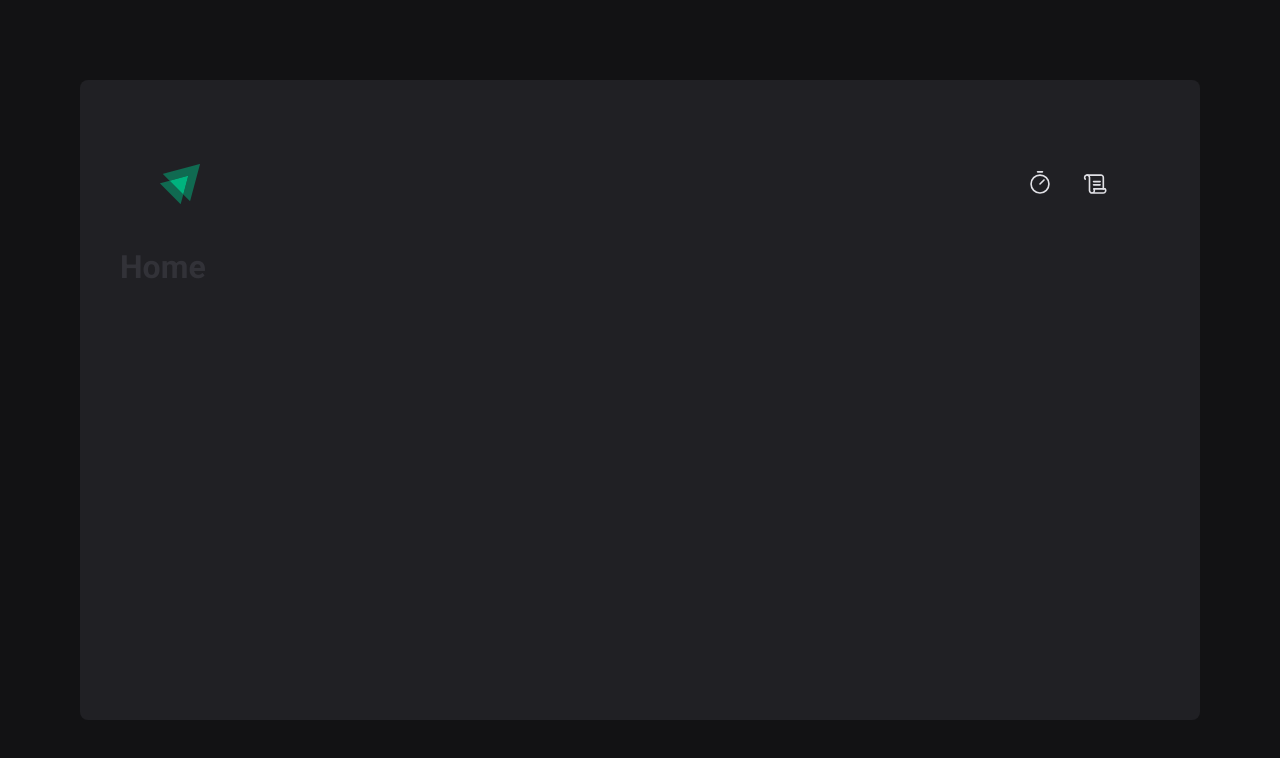
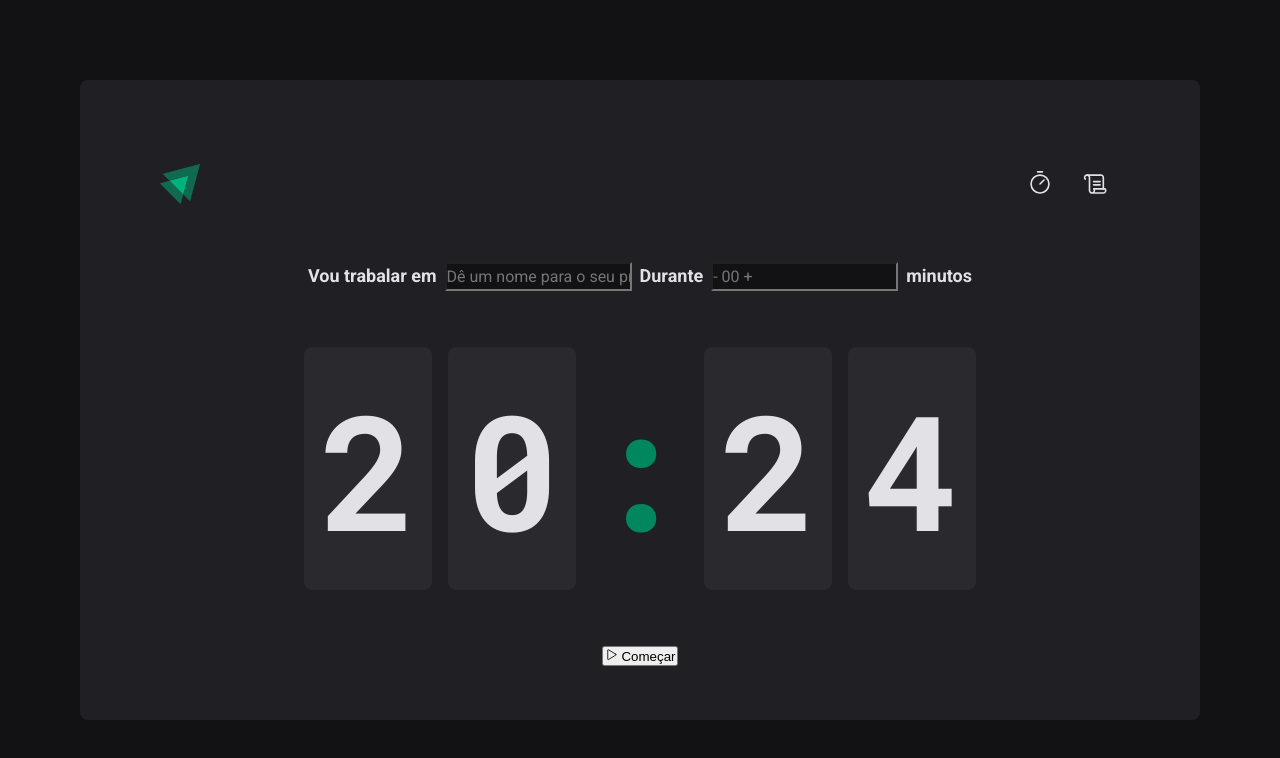
Before and after one commit to AlisonAndr/Ignite-Timer, a React (Vite) app: page / in a window 1280 px wide. Shown: the top 758 px of the page. Built offline with nearby package versions, Linux system fonts and the light colour scheme.

Commit message:
feat: Estrutura da página Home quase finalizada

```diff
--- a/src/Router.tsx
+++ b/src/Router.tsx
@@ -1,7 +1,7 @@
 import { Route, Routes } from 'react-router-dom'
 
 // Pages
-import { Home } from './pages/home'
+import { Home } from './pages/Home'
 import { History } from './pages/history'
 import { DefaultLayout } from './layouts/DefaultLayout'
 
--- /dev/null
+++ b/src/pages/Home/index.tsx
@@ -0,0 +1,43 @@
+import { Play } from 'phosphor-react'
+import {
+  CountdownContainer,
+  FormContainer,
+  HomeContainer,
+  Separator,
+} from './styles'
+
+export function Home() {
+  return (
+    <HomeContainer>
+      <form>
+        <FormContainer>
+          {/* Input da tarefa */}
+          <label htmlFor="task">Vou trabalar em</label>
+          <input
+            type="text"
+            id="task"
+            placeholder="Dê um nome para o seu projeto"
+          />
+
+          {/* Input dos minutos */}
+          <label htmlFor="minutesAmount">Durante</label>
+          <input type="text" id="minutesAmount" placeholder="- 00 +" />
+          <span>minutos</span>
+        </FormContainer>
+
+        {/* Minutos na tela */}
+        <CountdownContainer>
+          <span>2</span>
+          <span>0</span>
+          <Separator>:</Separator>
+          <span>2</span>
+          <span>4</span>
+        </CountdownContainer>
+
+        <button>
+          <Play /> Começar
+        </button>
+      </form>
+    </HomeContainer>
+  )
+}
--- /dev/null
+++ b/src/pages/Home/styles.ts
@@ -0,0 +1,56 @@
+import styled from 'styled-components'
+
+export const HomeContainer = styled.main`
+  display: flex;
+  flex: 1;
+  flex-direction: column;
+  align-items: center;
+  justify-content: center;
+
+  form {
+    display: flex;
+    gap: 5.6rem;
+    flex-direction: column;
+    align-items: center;
+    justify-content: center;
+  }
+`
+
+export const FormContainer = styled.div`
+  display: flex;
+  flex-wrap: wrap;
+  gap: 8px;
+
+  color: ${(props) => props.theme['gray-07']};
+  font-size: 1.8rem;
+  font-weight: 700;
+  line-height: 160%;
+`
+
+export const CountdownContainer = styled.div`
+  display: flex;
+  gap: 1.6rem;
+
+  span {
+    font-size: 16rem;
+    font-weight: 700;
+    font-family: 'Roboto Mono', monospace;
+
+    color: ${(props) => props.theme['gray-07']};
+    background: ${(props) => props.theme['gray-08']};
+    border-radius: 8px;
+
+    padding: 1.6rem;
+  }
+`
+
+export const Separator = styled.div`
+  display: flex;
+  align-items: center;
+
+  font-size: 16rem;
+  font-family: 'Roboto Mono', monospace;
+  color: ${(props) => props.theme.green};
+
+  overflow: hidden;
+`
--- a/src/pages/home.tsx
+++ /dev/null
@@ -1,3 +0,0 @@
-export function Home() {
-  return <h1>Home</h1>
-}
--- a/src/styles/Global.ts
+++ b/src/styles/Global.ts
@@ -23,5 +23,7 @@ export const GlobalStyles = createGlobalStyle`
 
     color: ${(props) => props.theme['gray-03']};
     background: ${(props) => props.theme['gray-01']};
+
+    -webkit-font-smoothing: antialiased;
   }
 `
--- a/src/styles/themes/default.ts
+++ b/src/styles/themes/default.ts
@@ -8,6 +8,7 @@ export const defaultTheme = {
   'gray-05': '#8D8D99',
   'gray-06': '#C4C4CC',
   'gray-07': '#E1E1E6',
+  'gray-08': '#29292E',
 
   green: '#00875F',
   'green-light': '#00B37E',
```
